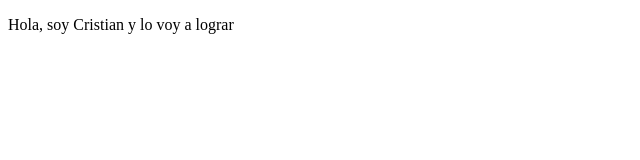
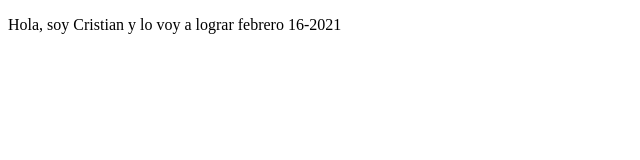
Before and after one commit to cristian911008/projectocursoprework, a plain HTML site: page index.html in a window 1280 px wide. Shown: the whole page, without its empty margins (0-640 px from the left). Drawn offline with Linux system fonts and the light colour scheme.

Commit message:
agregamos fecha

```diff
--- a/index.html
+++ b/index.html
@@ -9,6 +9,7 @@
 <body>
     <p>
         Hola, soy Cristian y lo voy a lograr
+        febrero 16-2021
     </p>
 
 </body>
```
